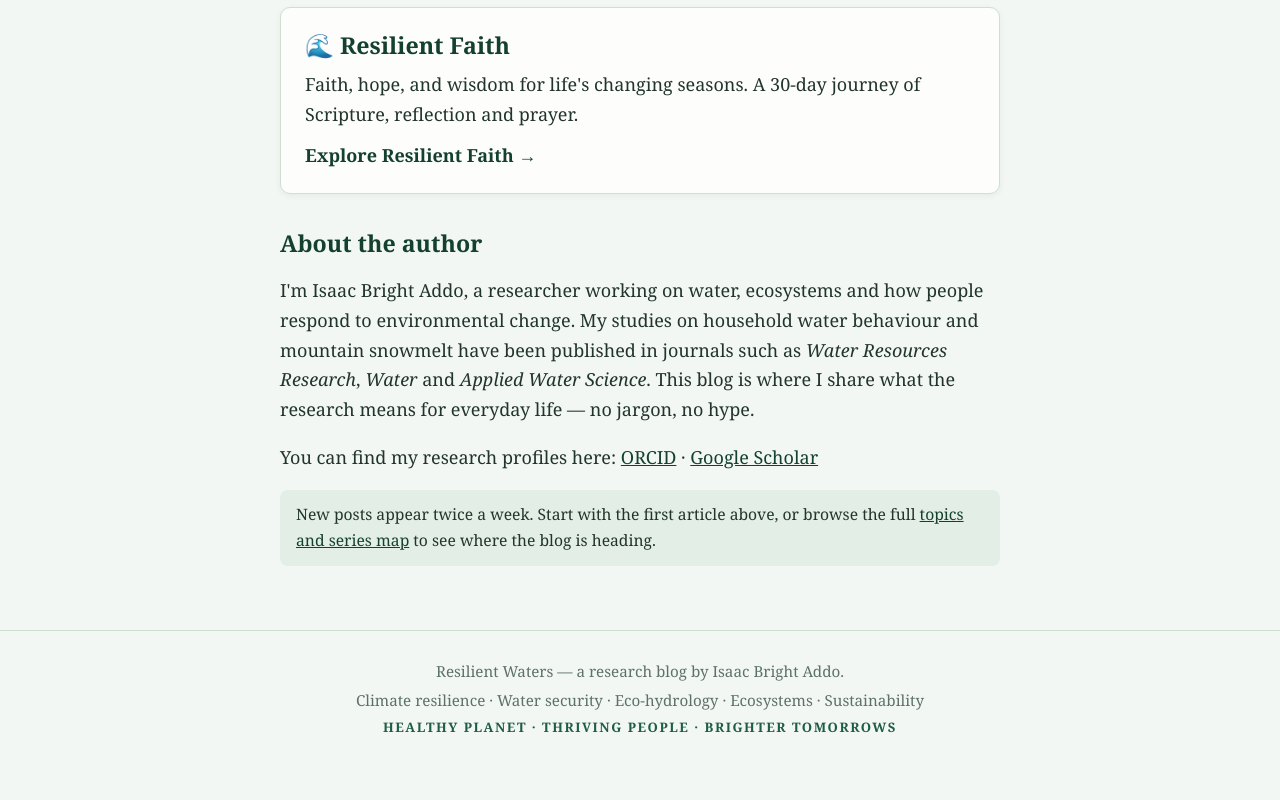
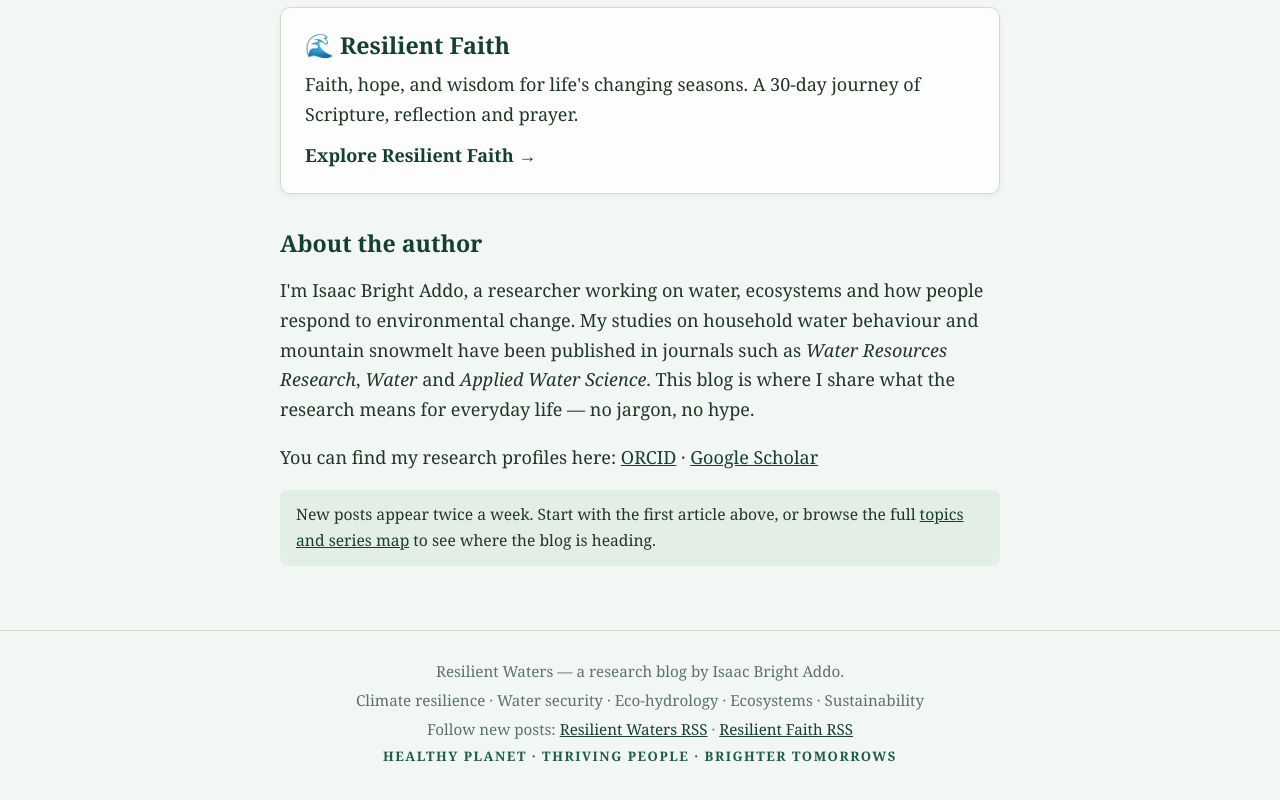
Before and after one commit to clutchlab-coach/resilient-waters, a plain HTML site: page index.html in a window 1280 px wide. Shown: the part 3933-4733 px from the top of the page. Before the commit the page ends 4712 px from the top, so only its background shows below. Drawn offline with Linux system fonts and the light colour scheme.

Commit message:
Add RSS feed links to homepage

```diff
--- a/index.html
+++ b/index.html
@@ -6,6 +6,8 @@
 <title>Resilient Waters — Climate Resilience, Water &amp; Ecosystems Explained Simply</title>
 <meta name="description" content="A research blog by Isaac Bright Addo on climate adaptation, water security, eco-hydrology, ecosystems and sustainability — science translated into plain language, with practical answers for communities.">
 <link rel="stylesheet" href="style.css">
+<link rel="alternate" type="application/rss+xml" title="Resilient Waters RSS" href="feed.xml">
+<link rel="alternate" type="application/rss+xml" title="Resilient Faith RSS" href="faith/feed.xml">
 </head>
 <body>
 
@@ -132,6 +134,7 @@
 <footer class="site">
   <p>Resilient Waters — a research blog by Isaac Bright Addo.</p>
   <p>Climate resilience · Water security · Eco-hydrology · Ecosystems · Sustainability</p>
+  <p>Follow new posts: <a href="feed.xml">Resilient Waters RSS</a> · <a href="faith/feed.xml">Resilient Faith RSS</a></p>
   <p class="motto">Healthy Planet · Thriving People · Brighter Tomorrows</p>
 </footer>
 
```
